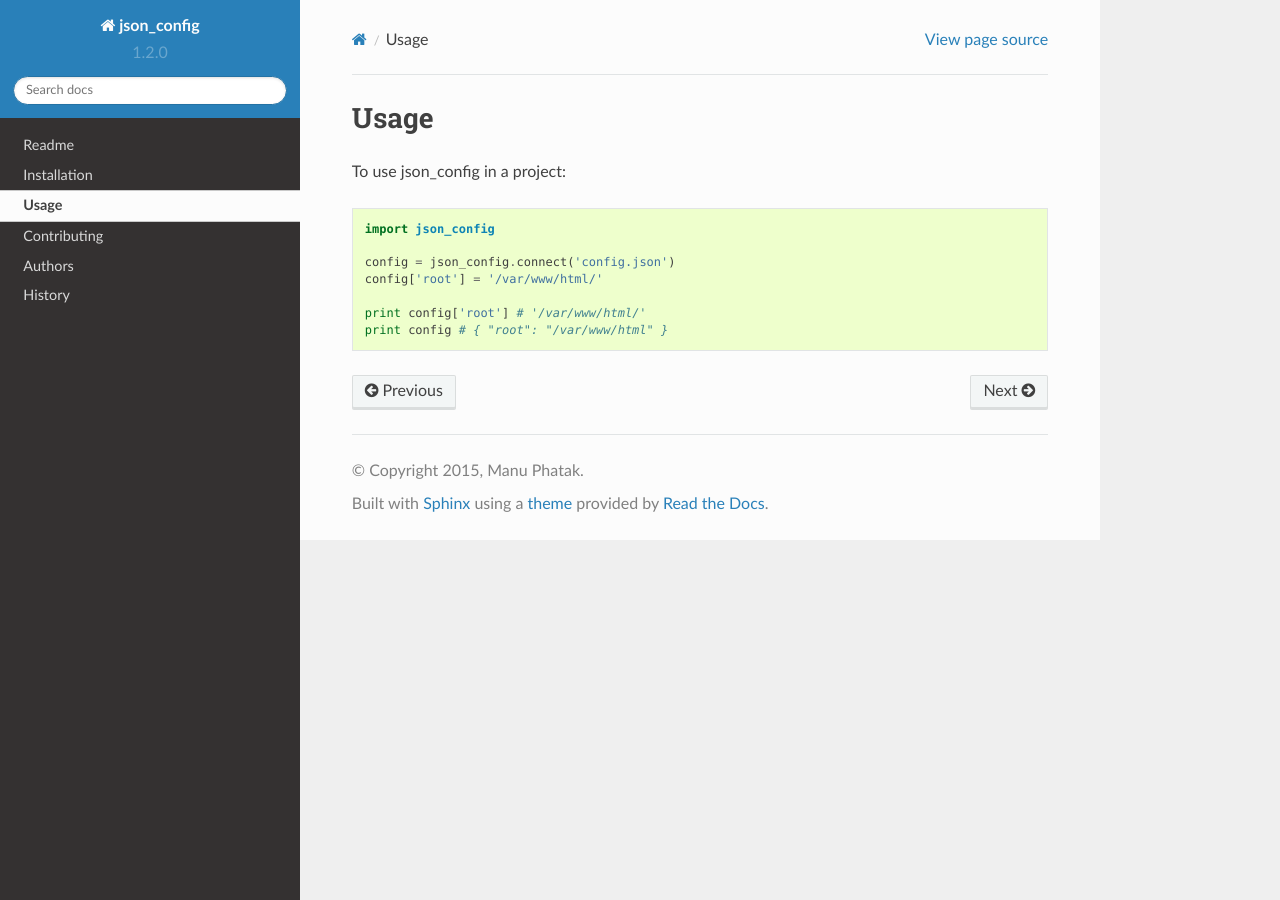
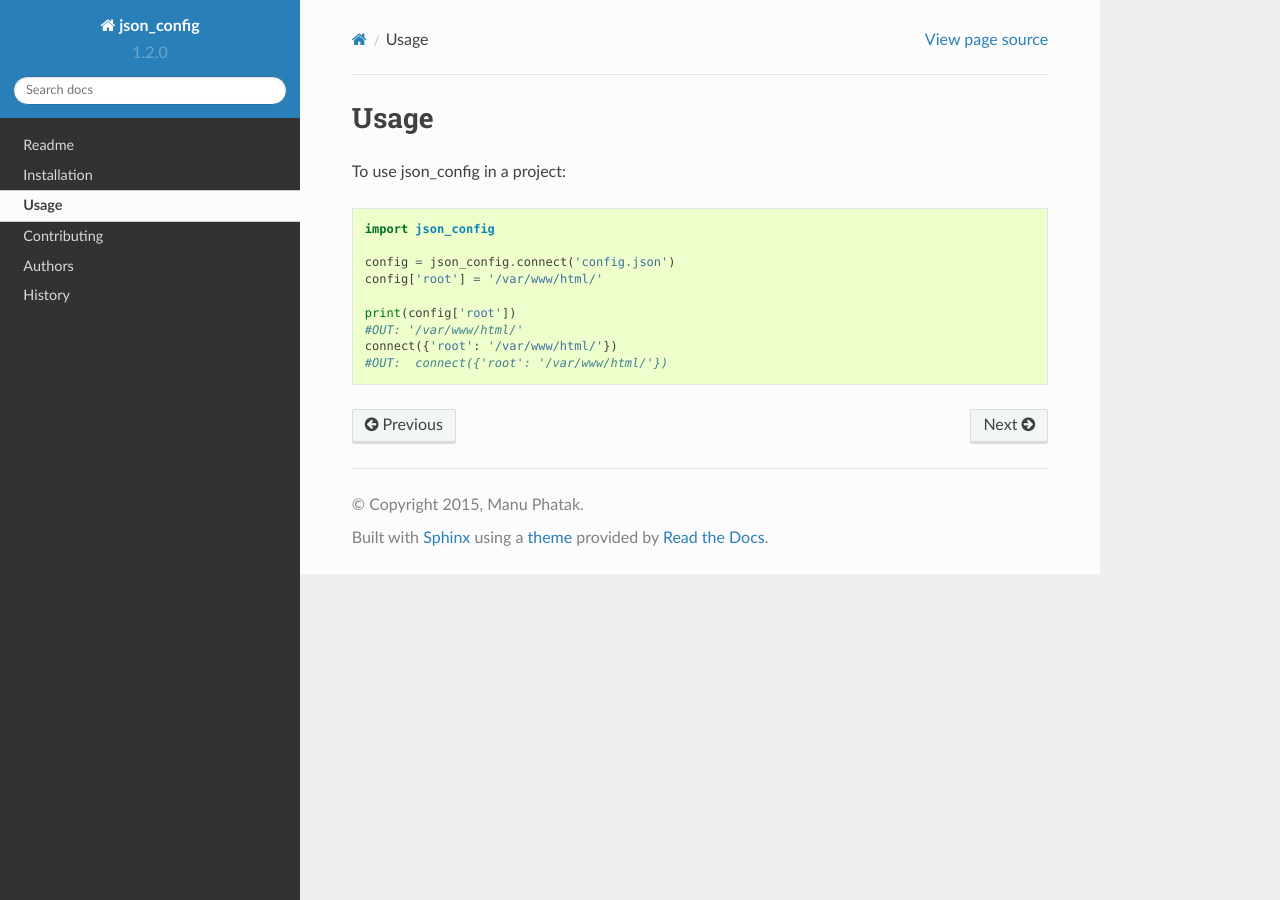
Before and after one commit to manuphatak/json_config, a Sphinx documentation site: the page built from docs/source/usage.rst, in a window 1280 px wide. Built offline with Sphinx 7.4.7 and the Read the Docs theme 2.0.0, drawn with Linux system fonts in a browser that asks for light colours; pages that are not in the unit, such as notebooks, are missing from menus.

```diff
--- a/CONTRIBUTING.rst
+++ b/CONTRIBUTING.rst
@@ -1,7 +1,7 @@
 .. START Source defined in docs/github_docs.py
 
 
-.. This document was procedurally generated by docs/github_docs.py on Tuesday, December 29, 2015
+.. This document was procedurally generated by docs/github_docs.py on Wednesday, December 30, 2015
 
 
 .. END Source defined in docs/github_docs.py
--- a/docs/source/_partial/readme_features.rst
+++ b/docs/source/_partial/readme_features.rst
@@ -20,10 +20,10 @@ Features
     >>> import json_config
     >>> config = json_config.connect('categories.json')
     >>> config
-    {}
+    connect({})
     >>> config['comics']['dc']['batman']['antagonists'] = ['Scarecrow', 'The Joker', 'Bane']
     >>> config['comics']['marvel']['ironman']['antagonists'] = 'Ultron'
-    >>> config
+    >>> print(config.pformat())
     {
       "comics": {
         "dc": {
--- a/docs/source/json_config.rst
+++ b/docs/source/json_config.rst
@@ -17,10 +17,10 @@ json_config._compat module
     :undoc-members:
     :show-inheritance:
 
-json_config.configuration module
---------------------------------
+json_config.main module
+-----------------------
 
-.. automodule:: json_config.configuration
+.. automodule:: json_config.main
     :members:
     :undoc-members:
     :show-inheritance:
--- a/docs/source/usage.rst
+++ b/docs/source/usage.rst
@@ -11,5 +11,7 @@ To use json_config in a project:
     config = json_config.connect('config.json')
     config['root'] = '/var/www/html/'
 
-    print config['root'] # '/var/www/html/'
-    print config # { "root": "/var/www/html" }
+    print(config['root'])
+    #OUT: '/var/www/html/'
+    connect({'root': '/var/www/html/'})
+    #OUT:  connect({'root': '/var/www/html/'})
--- a/setup.py
+++ b/setup.py
@@ -32,7 +32,7 @@ with open('HISTORY.rst') as history_file:
 
 requirements = ['future']
 
-test_requirements = ['pytest', 'pytest-mock']
+test_requirements = ['pytest', 'pytest-mock', 'mock']
 
 setup(  # :off
     name='json_config',
```
Also changed, not shown: README.rst (+9 -5 lines), json_config/__init__.py (+2 -5 lines), docs/source/installation.rst (line endings or trailing spaces), 5 other files.
